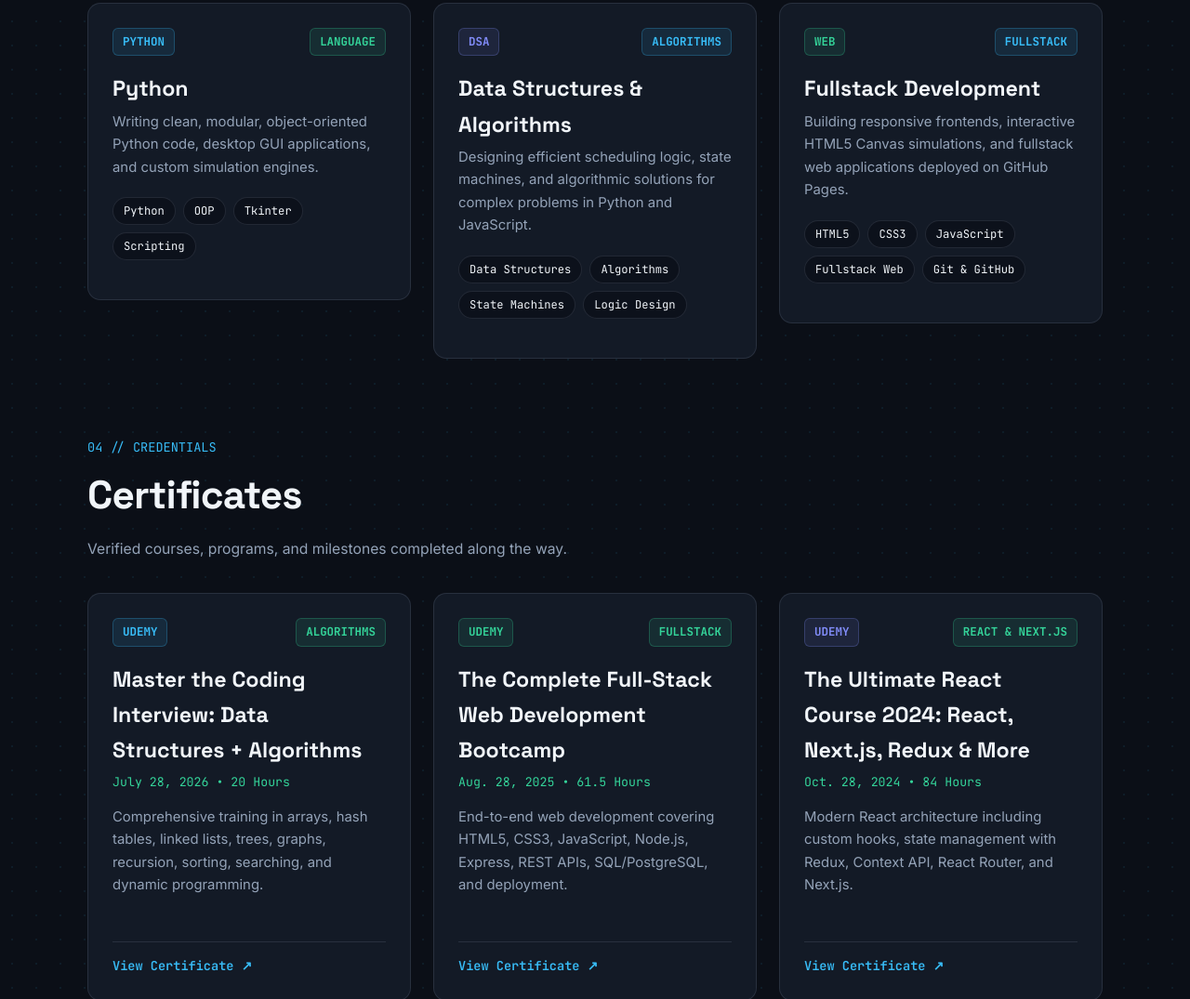
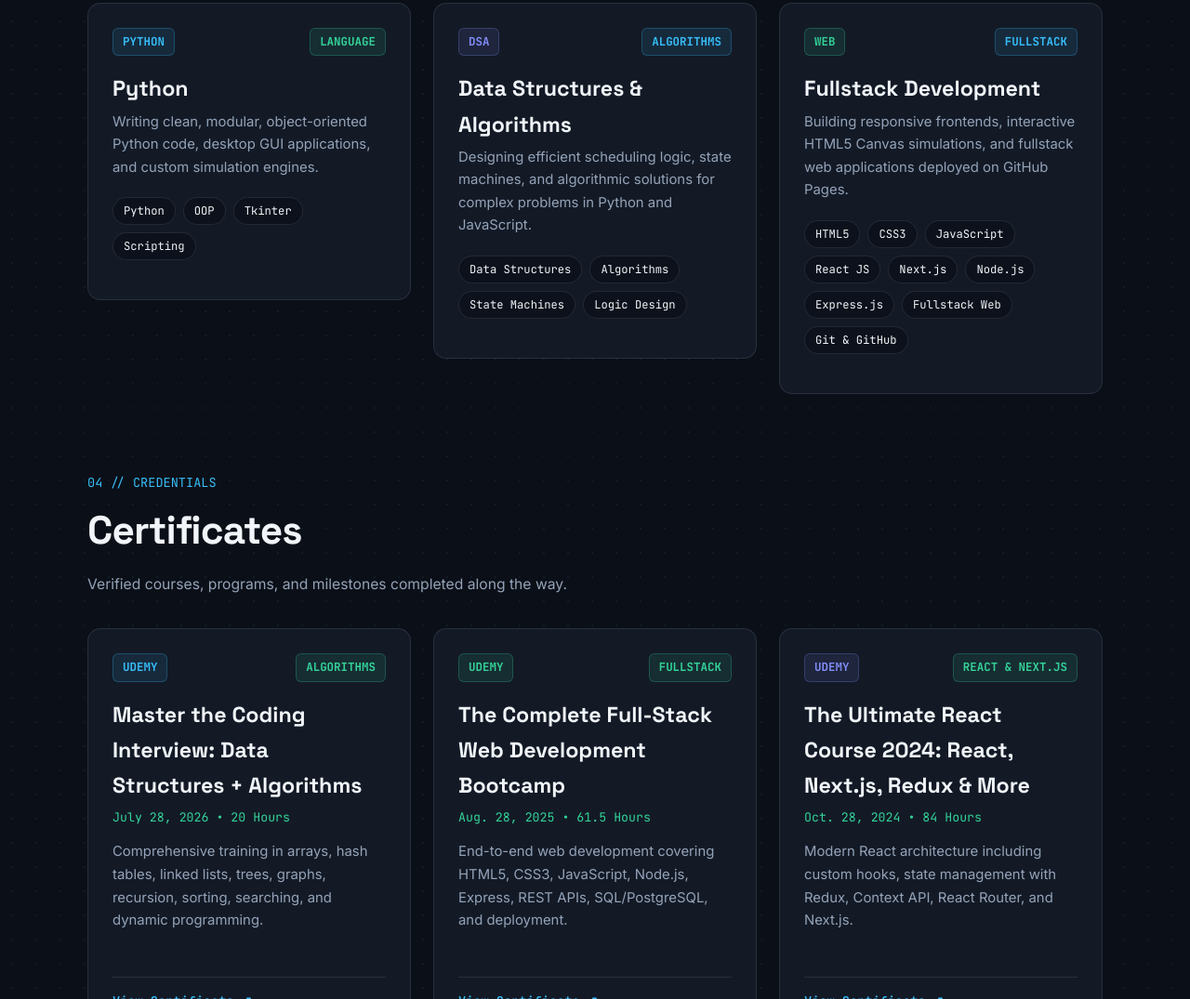
Before and after one commit to vikramrakr/vikramrakr.github.io, a plain HTML site: page index.html in a window 1280 px wide. Shown: the part 2538-3613 px from the top of the page at 93% size. Drawn offline with Linux system fonts and the light colour scheme.

Commit message:
Added fullstack languages

```diff
--- a/index.html
+++ b/index.html
@@ -1207,6 +1207,10 @@
               <span class="skill-pill">HTML5</span>
               <span class="skill-pill">CSS3</span>
               <span class="skill-pill">JavaScript</span>
+              <span class="skill-pill">React JS</span>
+              <span class="skill-pill">Next.js</span>
+              <span class="skill-pill">Node.js</span>
+              <span class="skill-pill">Express.js</span>
               <span class="skill-pill">Fullstack Web</span>
               <span class="skill-pill">Git &amp; GitHub</span>
             </div>
```
